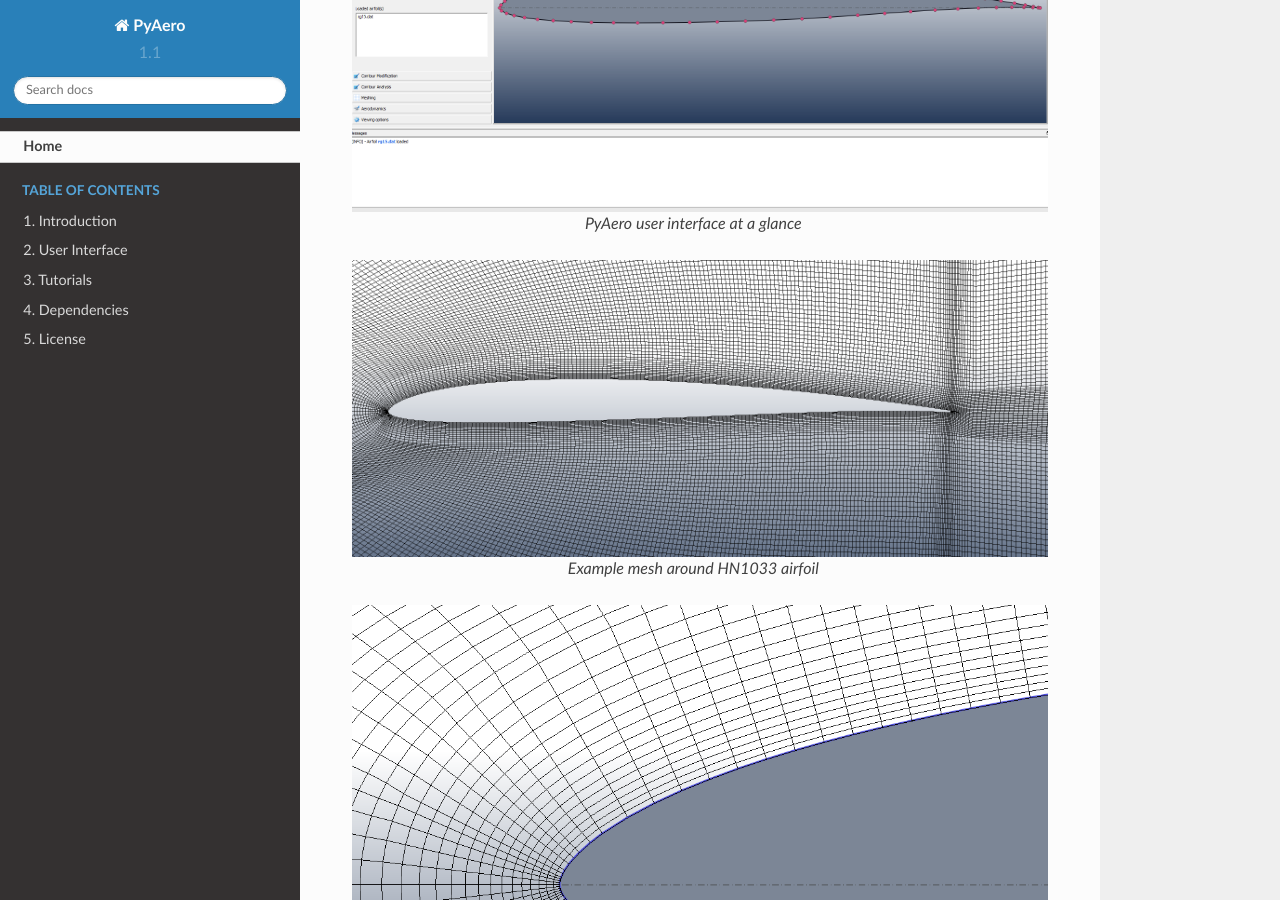
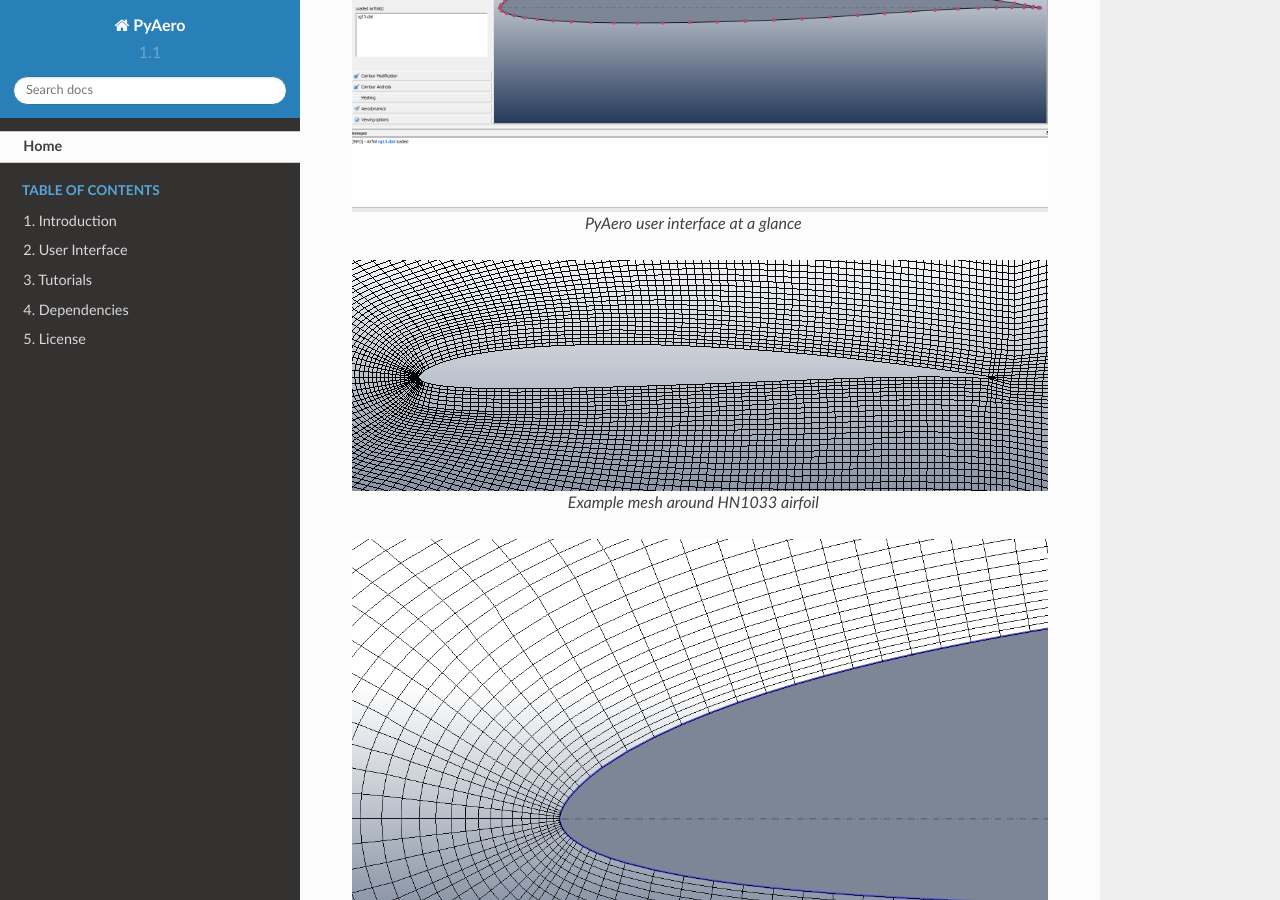
Before and after one commit to positroncascade/PyAero, a Sphinx documentation site: the page built from docs/index.rst, in a window 1280 px wide and 900 px high, scrolled down 543 px. Built offline with Sphinx 7.4.7 and the Read the Docs theme 2.0.0, drawn with Linux system fonts in a browser that asks for light colours.

Commit message:
updated image with new resolution

```diff
--- a/docs/index.rst
+++ b/docs/index.rst
@@ -23,9 +23,9 @@
 
    PyAero user interface at a glance
 
-.. figure::  images/mesh.png
+.. figure::  images/mesh2.png
    :align:   center
-   :target:  _images/mesh.png
+   :target:  _images/mesh2.png
    :name: Mesh_HN1033
 
    Example mesh around HN1033 airfoil
```
